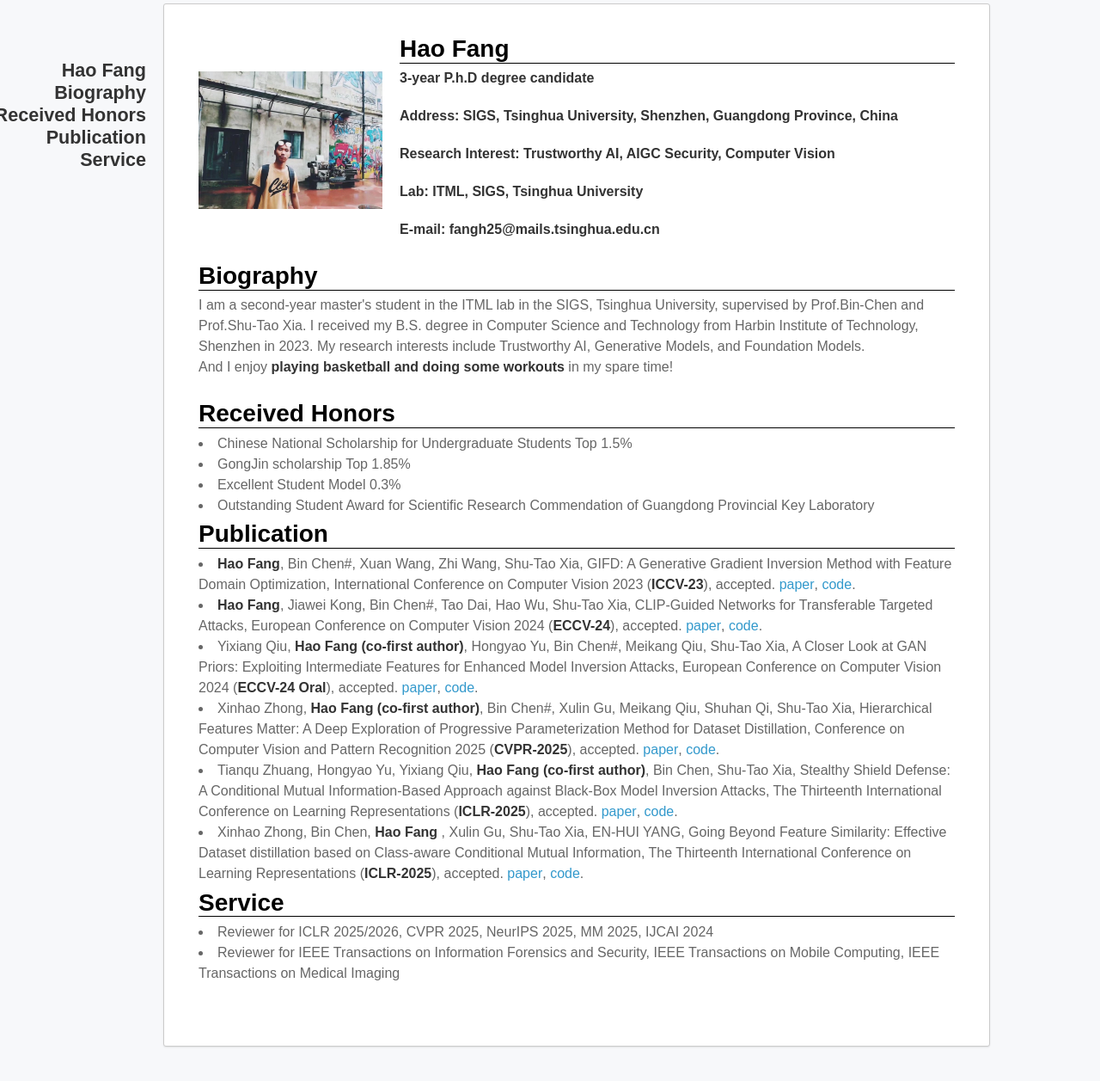
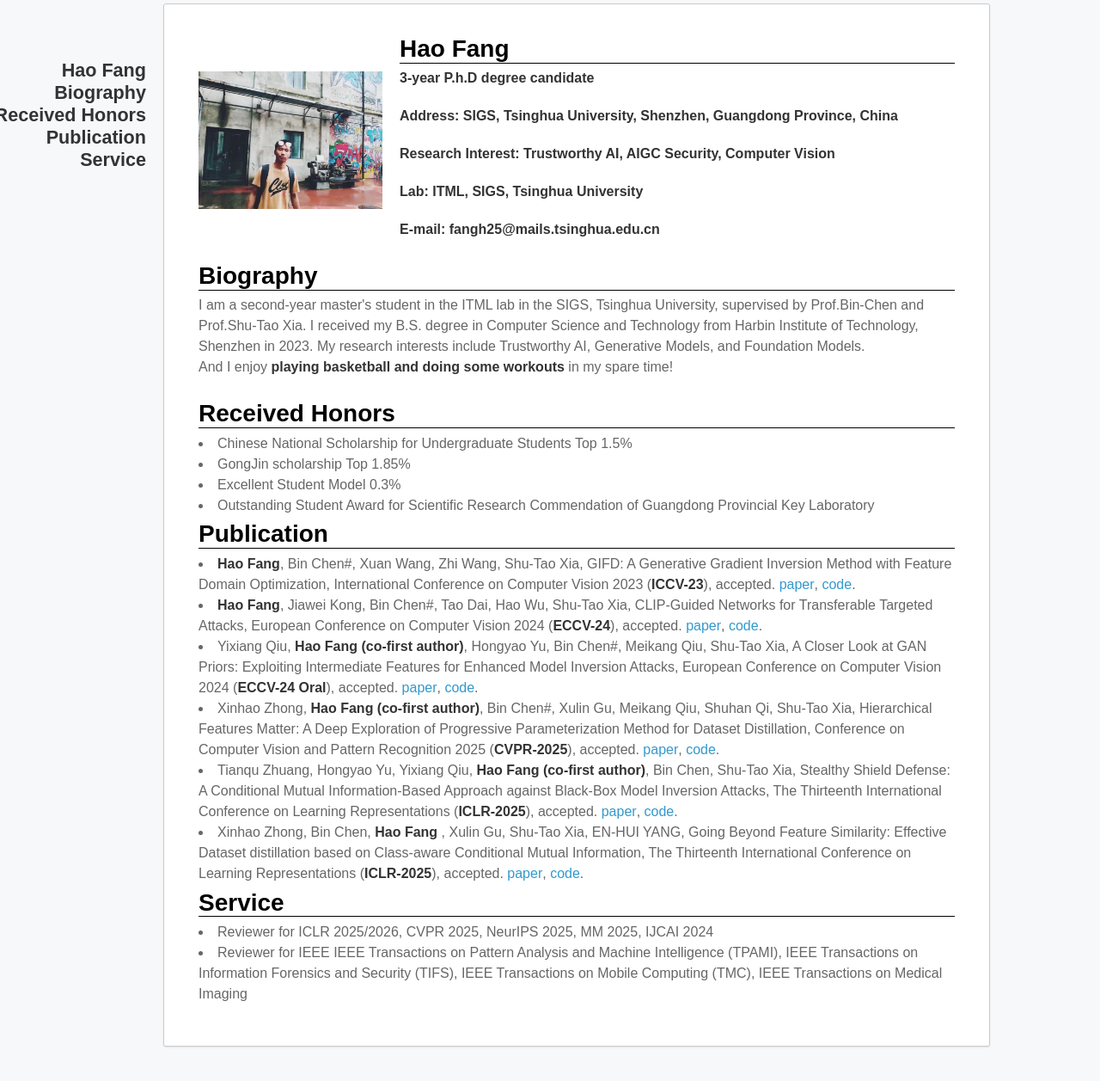
Before and after one commit to ffhibnese/ffhibnese.github.io, a Jekyll site: the page built from index.md, in a window 1280 px wide and 1368 px high, cut to the strip 111-1368 px from the top of the window. Shown: the whole strip at 86% size. Built offline with Jekyll 4.4.1, drawn with Linux system fonts in a browser that asks for light colours; nearby versions of some CDN libraries; our own code applies the rules of GitHub Pages for plain Markdown files.

Commit message:
Update index.md

```diff
--- a/index.md
+++ b/index.md
@@ -71,7 +71,7 @@
     <td width="100%">
       <h2>Service</h2>
       <li>Reviewer for ICLR 2025/2026, CVPR 2025, NeurIPS 2025, MM 2025, IJCAI 2024</li>
-      <li>Reviewer for IEEE Transactions on Information Forensics and Security, IEEE Transactions on Mobile Computing, IEEE Transactions on Medical Imaging</li>
+      <li>Reviewer for IEEE IEEE Transactions on Pattern Analysis and Machine Intelligence (TPAMI), IEEE Transactions on Information Forensics and Security (TIFS), IEEE Transactions on Mobile Computing (TMC), IEEE Transactions on Medical Imaging</li>
     </td>
   </tr>
 </table>
```
